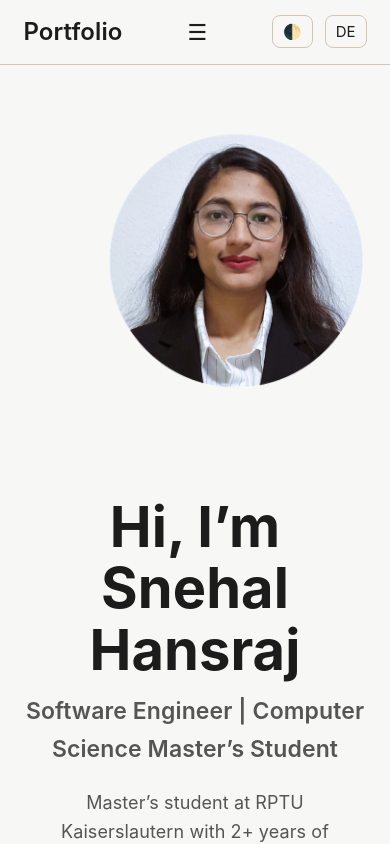
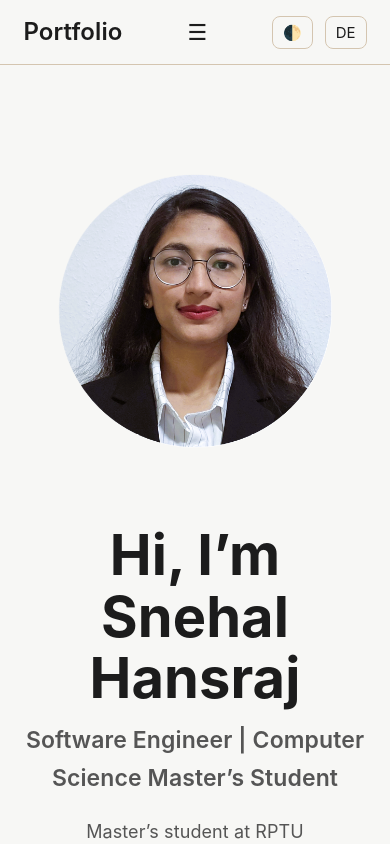
Before and after one commit to SnehalHansraj/Portfolio, a React (Vite) app: page / in a window 390 px wide. Shown: the top 844 px of the page. Built offline with nearby package versions, Linux system fonts and the light colour scheme.

Commit message:
Fix hero image for media screen

```diff
--- a/src/components/Hero/Hero.module.css
+++ b/src/components/Hero/Hero.module.css
@@ -5,7 +5,7 @@
   align-items: center;
   justify-content: space-between;
   gap: 80px;
-  padding: 80px 8%;
+  padding: 120px 120px 80px;
   position: relative;
   font-family: "Inter", sans-serif;
 }
@@ -88,9 +88,11 @@
 }
 
 .imageWrapper {
+  flex-shrink: 0;
   margin-left: auto;   /*  THIS FORCES IMAGE TO RIGHT */
   display: flex;
   justify-content: center;
+  align-items: center;
 }
 
 /* Background blur stays but softer */
@@ -128,12 +130,20 @@
 @media screen and (max-width: 900px) {
   .container {
     flex-direction: column-reverse;
+    padding: 100px 24px 60px;
+    gap: 32 px;
     text-align: center;
-    padding: 60px 24px;
+  }
+
+  .imageWrapper {
+    margin-left: 0;          /* remove right-push */
+    justify-content: center; /* center horizontally */
+    width: 100%;
   }
 
   .content {
-    align-items: center;
+
+    max-width: 100%;
   }
 
   .buttons {
@@ -141,9 +151,8 @@
   }
 
   .heroImg {
-    width: 260px;
-    height: 260px;
-    align-items: center;
-    margin-bottom: 32px;
+    width: 280px;
+    height: 280px;
+    margin: 0 auto;
   }
 }
--- a/src/components/Navbar/Navbar.module.css
+++ b/src/components/Navbar/Navbar.module.css
@@ -112,6 +112,7 @@
 @media (max-width: 768px) {
   .navbarContent {
     padding: 12px 6%;
+    height: 64px;
   }
 
   .menuBtn {
```
Also changed, not shown: public/nav/closeIcon.png (added), public/nav/menuIcon.png (added).
